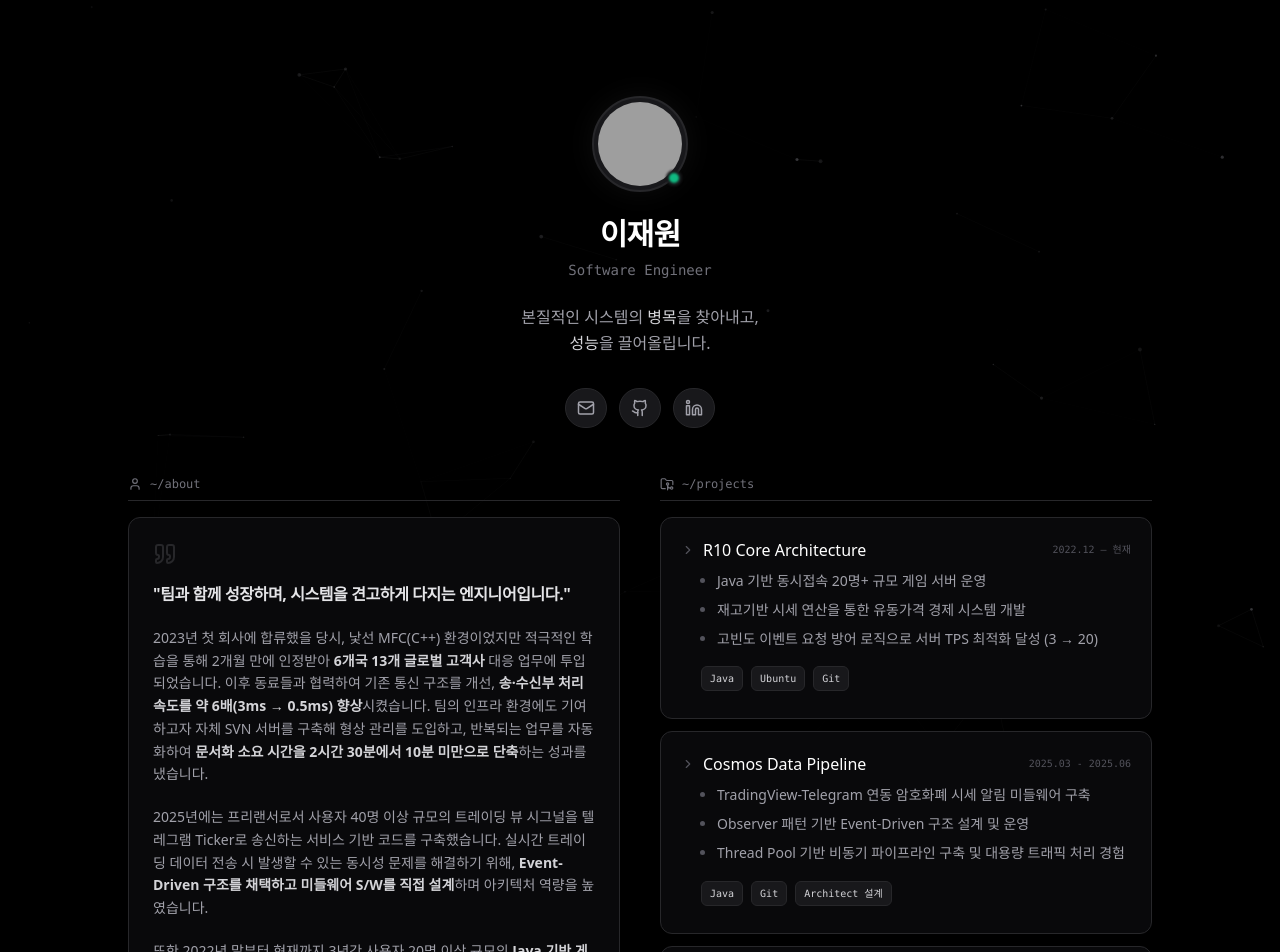
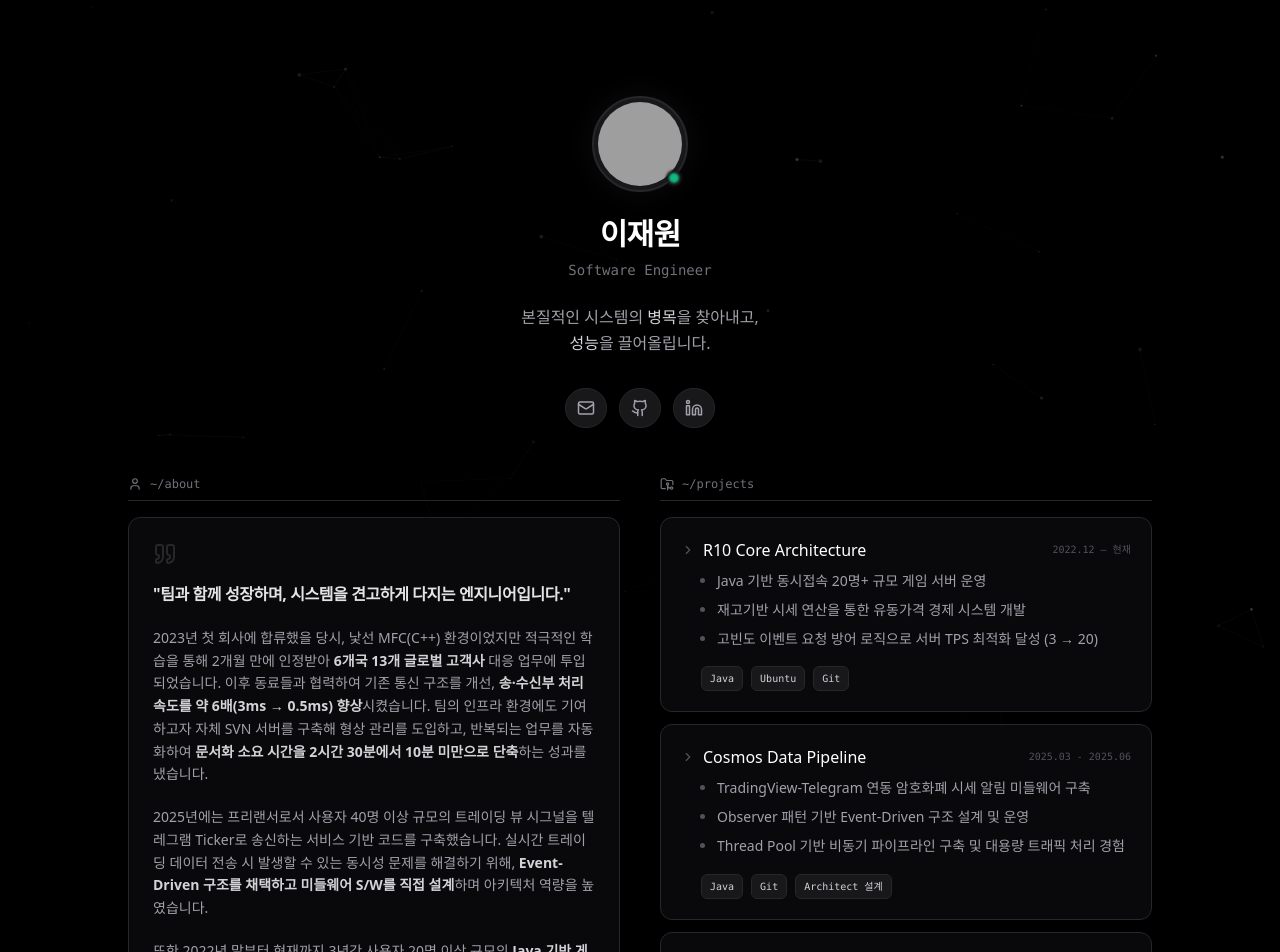
Before and after one commit to JAXPLE/jaxple.github.io, a React (Vite) app: page / in a window 1280 px wide. Shown: the top 952 px of the page. Built offline with nearby package versions, Linux system fonts and the light colour scheme; grey boxes are pictures that could not be loaded.

Commit message:
refactor: update ProjectCard layout from absolute positioning to CSS grid for tech and links sections.

```diff
--- a/src/components/ProjectCard.tsx
+++ b/src/components/ProjectCard.tsx
@@ -46,9 +46,10 @@ export const ProjectCard: React.FC<{ project: Project }> = ({ project }) => {
         </ul>
       </div>
 
-      <div className="relative ml-5 h-8">
+      {/* 변경된 부분: h-8 대신 grid를 사용하고, 내부 absolute 대신 col-start-1 row-start-1 사용 */}
+      <div className="relative ml-5 grid">
         <div
-          className="absolute inset-0 flex flex-wrap gap-2 content-start transition-all duration-300 will-change-[opacity,transform]"
+          className="col-start-1 row-start-1 flex flex-wrap gap-2 content-start transition-all duration-300 will-change-[opacity,transform]"
           style={OVERLAY_STYLE(!hasLinks || !isActive)}
         >
           {project.tech.map((t) => (
@@ -58,7 +59,7 @@ export const ProjectCard: React.FC<{ project: Project }> = ({ project }) => {
 
         {hasLinks && (
           <div
-            className="absolute inset-0 flex flex-wrap gap-2 content-start transition-all duration-300 will-change-[opacity,transform]"
+            className="col-start-1 row-start-1 flex flex-wrap gap-2 content-start transition-all duration-300 will-change-[opacity,transform]"
             style={OVERLAY_STYLE(isActive)}
           >
             {project.links!.map((link, i) => (
```
